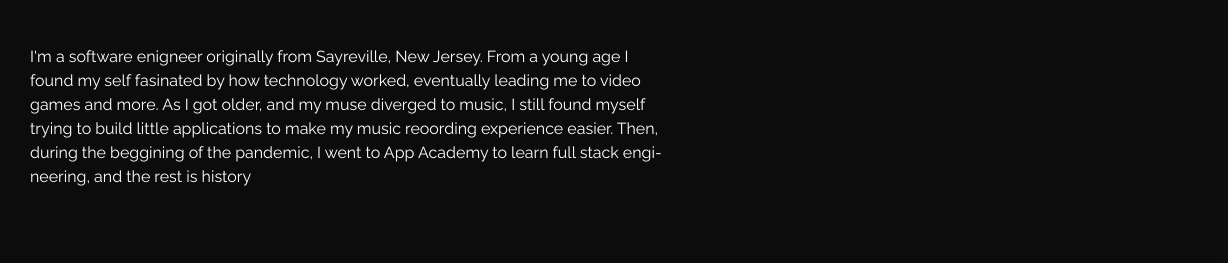
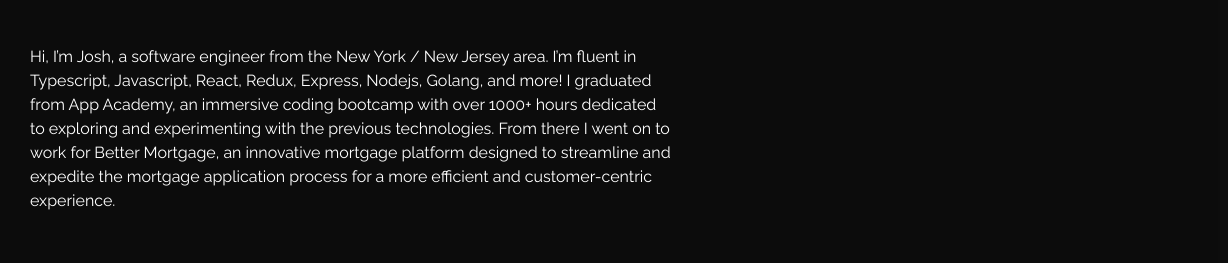
Before and after one commit to JLaikows/port, a React app: page /about in a window 1280 px wide. Shown: the part 211-474 px from the top of the page, 52-1280 px from the left. Built offline with nearby package versions, Linux system fonts and the light colour scheme; some packages are replaced by stand-ins of ours.

```diff
--- a/src/content_option.js
+++ b/src/content_option.js
@@ -20,7 +20,7 @@
 const dataabout = {
   title: "A bit about myself",
   aboutme:
-    "I'm a software enigneer originally from Sayreville, New Jersey. From a young age I found my self fasinated by how technology worked, eventually leading me to video games and more. As I got older, and my muse diverged to music, I still found myself trying to build little applications to make my music reoording experience easier. Then, during the beggining of the pandemic, I went to App Academy to learn full stack engineering, and the rest is history",
+    "Hi, I’m Josh, a software engineer from the New York / New Jersey area. I’m fluent in Typescript, Javascript, React, Redux, Express, Nodejs, Golang, and more! I graduated from App Academy, an immersive coding bootcamp with over 1000+ hours dedicated to exploring and experimenting with the previous technologies. From there I went on to work for Better Mortgage, an innovative mortgage platform designed to streamline and expedite the mortgage application process for a more efficient and customer-centric experience.",
 };
 const worktimeline = [
   {
```
Also changed, not shown: index.html (+5 -1 lines).
